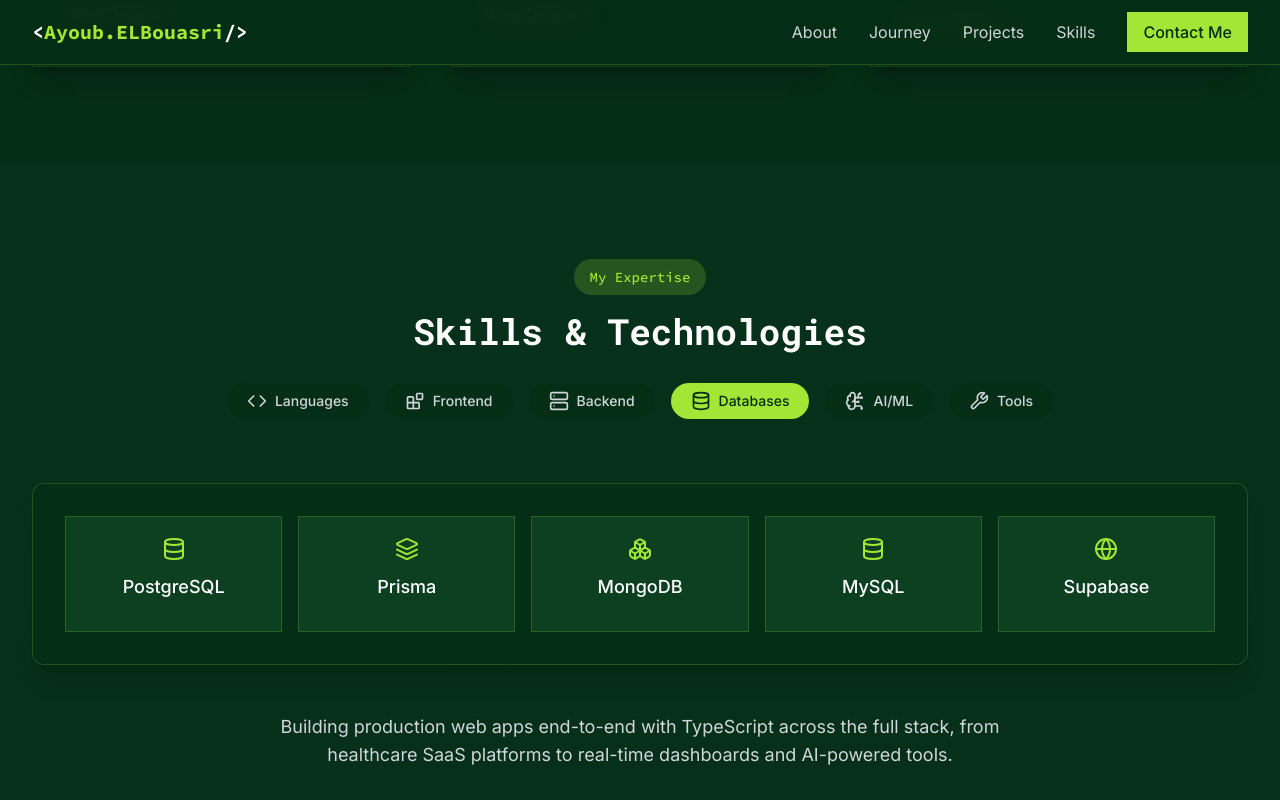
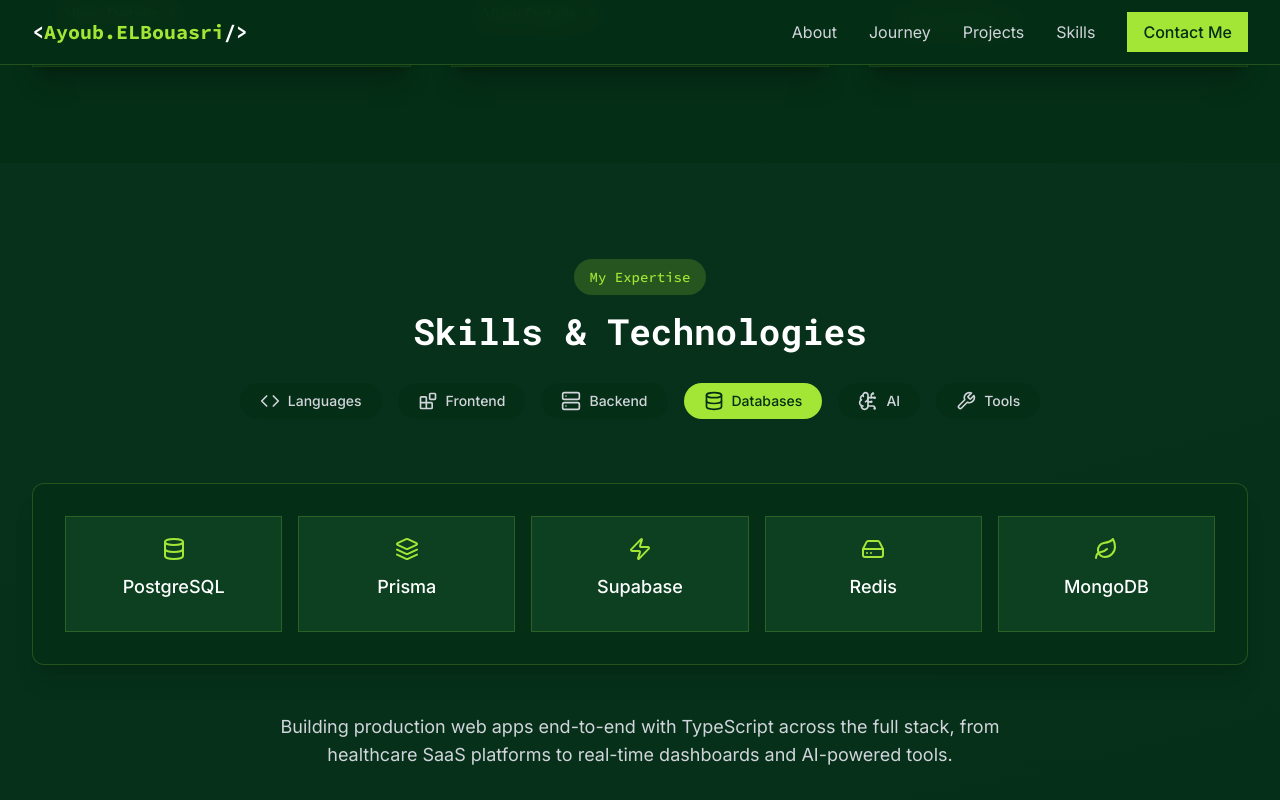
Before and after one commit to AyouubElb/portfolio, a Next.js app: page / in a window 1280 px wide. Both pictures are taken after a click on the button "Databases". Shown: the part 4826-5626 px from the top of the page. Built offline with nearby package versions, Linux system fonts and the light colour scheme.

Commit message:
Update skills to match resume

```diff
--- a/src/components/sections/Skills.tsx
+++ b/src/components/sections/Skills.tsx
@@ -17,15 +17,28 @@ import {
   Boxes,
   Bot,
   BrainCircuit,
-  Terminal,
   Webhook,
   Puzzle,
-  Workflow,
   Zap,
   Sparkles,
-  Gauge,
   Atom,
   Blocks,
+  LayoutTemplate,
+  RefreshCw,
+  ShieldCheck,
+  ListChecks,
+  HardDrive,
+  Leaf,
+  MessageSquare,
+  Container,
+  FlaskConical,
+  Bug,
+  CreditCard,
+  PlayCircle,
+  Triangle,
+  Network,
+  Hexagon,
+  Gem,
 } from "lucide-react"
 import type { JSX } from "react/jsx-runtime"
 
@@ -48,7 +61,7 @@ const Skills = forwardRef<HTMLDivElement, SkillsProps>(
           return <Server className="w-5 h-5" />
         case "Databases":
           return <Database className="w-5 h-5" />
-        case "AI/ML":
+        case "AI":
           return <BrainCircuit className="w-5 h-5" />
         case "Tools":
           return <Wrench className="w-5 h-5" />
@@ -70,36 +83,43 @@ const Skills = forwardRef<HTMLDivElement, SkillsProps>(
         "Next.js": <Zap className="w-6 h-6" />,
         React: <Atom className="w-6 h-6" />,
         "Tailwind CSS": <Palette className="w-6 h-6" />,
-        "React Query": <Workflow className="w-6 h-6" />,
+        "shadcn/ui": <LayoutTemplate className="w-6 h-6" />,
+        "TanStack Query": <RefreshCw className="w-6 h-6" />,
         Zustand: <Boxes className="w-6 h-6" />,
         "React Hook Form": <Puzzle className="w-6 h-6" />,
-        GSAP: <Sparkles className="w-6 h-6" />,
 
         // Backend
         "Node.js": <Webhook className="w-6 h-6" />,
-        "Express.js": <Server className="w-6 h-6" />,
-        "REST API Design": <Puzzle className="w-6 h-6" />,
-        "JWT Auth": <Layers className="w-6 h-6" />,
-        BullMQ: <Workflow className="w-6 h-6" />,
+        Express: <Server className="w-6 h-6" />,
+        NestJS: <Hexagon className="w-6 h-6" />,
+        "REST APIs": <Network className="w-6 h-6" />,
+        "JWT & RBAC": <ShieldCheck className="w-6 h-6" />,
+        BullMQ: <ListChecks className="w-6 h-6" />,
         Zod: <FileJson className="w-6 h-6" />,
 
         // Databases
         PostgreSQL: <Database className="w-6 h-6" />,
         Prisma: <Layers className="w-6 h-6" />,
-        MongoDB: <Boxes className="w-6 h-6" />,
-        MySQL: <Database className="w-6 h-6" />,
-        Supabase: <Globe className="w-6 h-6" />,
+        Supabase: <Zap className="w-6 h-6" />,
+        Redis: <HardDrive className="w-6 h-6" />,
+        MongoDB: <Leaf className="w-6 h-6" />,
 
-        // AI/ML
+        // AI
+        "OpenAI API": <Sparkles className="w-6 h-6" />,
+        "Claude API": <MessageSquare className="w-6 h-6" />,
+        "Gemini API": <Gem className="w-6 h-6" />,
+        "Vercel AI SDK": <Triangle className="w-6 h-6" />,
+        "Prompt Engineering": <Bot className="w-6 h-6" />,
         "LLM Evaluation": <BrainCircuit className="w-6 h-6" />,
-        "Prompt Engineering": <Bot className="w-6 h-6" />,
-        "Gemini/OpenAI APIs": <Sparkles className="w-6 h-6" />,
 
         // Tools
         Git: <GitBranch className="w-6 h-6" />,
+        "GitHub Actions": <PlayCircle className="w-6 h-6" />,
         Vercel: <Globe className="w-6 h-6" />,
-        "CI/CD": <Workflow className="w-6 h-6" />,
-        Agile: <Gauge className="w-6 h-6" />,
+        Docker: <Container className="w-6 h-6" />,
+        Vitest: <FlaskConical className="w-6 h-6" />,
+        Sentry: <Bug className="w-6 h-6" />,
+        Stripe: <CreditCard className="w-6 h-6" />,
       }
 
       return iconMap[skillName] || <Sparkles className="w-6 h-6" />
--- a/src/data/resume-data.ts
+++ b/src/data/resume-data.ts
@@ -65,8 +65,8 @@ export const skills: SkillGroup[] = [
     items: [
       { name: "TypeScript", level: 95 },
       { name: "JavaScript", level: 95 },
-      { name: "Python", level: 85 },
       { name: "SQL", level: 85 },
+      { name: "Python", level: 80 },
     ],
   },
   {
@@ -75,21 +75,22 @@ export const skills: SkillGroup[] = [
       { name: "React", level: 95 },
       { name: "Next.js", level: 95 },
       { name: "Tailwind CSS", level: 95 },
-      { name: "React Query", level: 90 },
-      { name: "Zustand", level: 88 },
+      { name: "shadcn/ui", level: 90 },
+      { name: "TanStack Query", level: 90 },
       { name: "React Hook Form", level: 88 },
-      { name: "GSAP", level: 80 },
+      { name: "Zustand", level: 85 },
     ],
   },
   {
     category: "Backend",
     items: [
       { name: "Node.js", level: 90 },
-      { name: "Express.js", level: 90 },
-      { name: "REST API Design", level: 92 },
-      { name: "JWT Auth", level: 88 },
+      { name: "Express", level: 90 },
+      { name: "NestJS", level: 80 },
+      { name: "REST APIs", level: 92 },
+      { name: "JWT & RBAC", level: 88 },
+      { name: "Zod", level: 90 },
       { name: "BullMQ", level: 85 },
-      { name: "Zod", level: 90 },
     ],
   },
   {
@@ -97,26 +98,32 @@ export const skills: SkillGroup[] = [
     items: [
       { name: "PostgreSQL", level: 88 },
       { name: "Prisma", level: 90 },
-      { name: "MongoDB", level: 80 },
-      { name: "MySQL", level: 80 },
-      { name: "Supabase", level: 78 },
+      { name: "Supabase", level: 88 },
+      { name: "Redis", level: 80 },
+      { name: "MongoDB", level: 78 },
     ],
   },
   {
-    category: "AI/ML",
+    category: "AI",
     items: [
+      { name: "OpenAI API", level: 88 },
+      { name: "Claude API", level: 88 },
+      { name: "Gemini API", level: 85 },
+      { name: "Vercel AI SDK", level: 85 },
+      { name: "Prompt Engineering", level: 90 },
       { name: "LLM Evaluation", level: 88 },
-      { name: "Prompt Engineering", level: 90 },
-      { name: "Gemini/OpenAI APIs", level: 82 },
     ],
   },
   {
     category: "Tools",
     items: [
       { name: "Git", level: 92 },
-      { name: "Vercel", level: 88 },
-      { name: "CI/CD", level: 82 },
-      { name: "Agile", level: 85 },
+      { name: "GitHub Actions", level: 82 },
+      { name: "Vercel", level: 90 },
+      { name: "Docker", level: 75 },
+      { name: "Vitest", level: 80 },
+      { name: "Sentry", level: 80 },
+      { name: "Stripe", level: 78 },
     ],
   },
 ]
```
